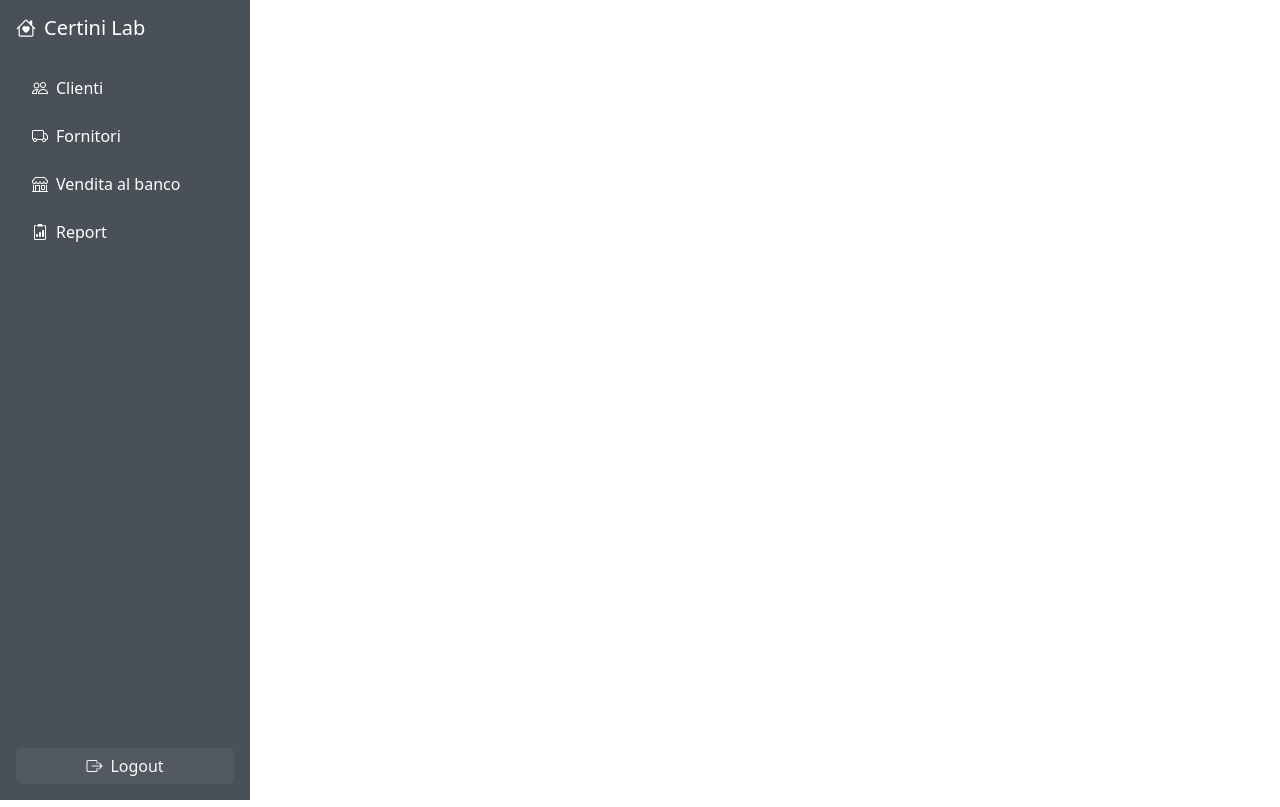
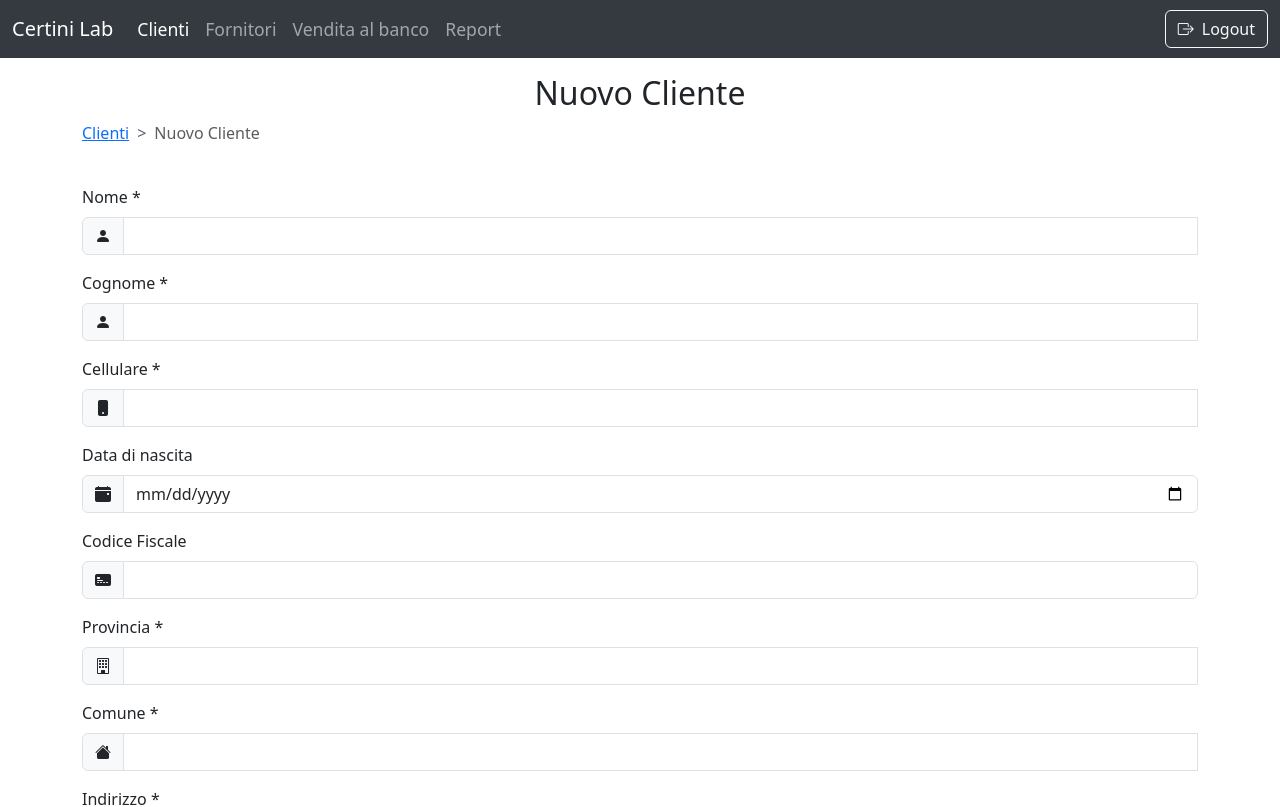
Before and after one commit to HandSonTechLab/certinilab-fe, an Angular app: page /clients/new-client in a window 1280 px wide. Before the commit this address led to /. Shown: the top 807 px of the page. Built offline with nearby package versions, Linux system fonts and the light colour scheme.

Commit message:
page to create client, added logout button and route to create client

```diff
--- a/src/app/app.component.html
+++ b/src/app/app.component.html
@@ -1 +1,4 @@
-<app-sidebar></app-sidebar>
+<div>
+  <app-navbar></app-navbar>
+  <router-outlet></router-outlet>
+</div>
--- a/src/app/app.component.ts
+++ b/src/app/app.component.ts
@@ -1,10 +1,11 @@
 import { Component } from '@angular/core';
-import {SidebarComponent} from './sidebar/sidebar.component';
+import {NavbarComponent} from './navbar/navbar.component';
+import {RouterOutlet} from '@angular/router';
 
 @Component({
   selector: 'app-root',
   standalone: true,
-  imports: [SidebarComponent],
+  imports: [NavbarComponent, RouterOutlet],
   templateUrl: './app.component.html',
   styleUrl: './app.component.css'
 })
--- a/src/app/app.routes.ts
+++ b/src/app/app.routes.ts
@@ -4,11 +4,16 @@ import {SuppliersComponent} from './suppliers/suppliers.component';
 import {ReportComponent} from './report/report.component';
 import {SaleComponent} from './sale/sale.component';
 import {LogoutComponent} from './logout/logout.component';
+import {CreateClientComponent} from './create-client/create-client.component';
 
 export const routes: Routes = [
   {
     path: 'clients', // <your-domain>/path
     component: ClientsComponent,
+  },
+  {
+    path: 'clients/new-client',
+    component: CreateClientComponent
   },
   {
     path: 'suppliers', // <your-domain>/path
--- a/src/app/clients/clients.component.html
+++ b/src/app/clients/clients.component.html
@@ -133,7 +133,7 @@
 </div>
 
 <a
-  routerLink=""
+  routerLink="new-client"
   class="btn btn-primary rounded-circle shadow-lg fab"
   aria-label="Crea nuovo cliente"
   data-bs-toggle="tooltip"
--- /dev/null
+++ b/src/app/create-client/create-client.component.html
@@ -0,0 +1,118 @@
+<div class="container mt-3">
+  <div class="row">
+    <div class="col-12 d-flex justify-content-center">
+      <h2>
+        Nuovo Cliente
+      </h2>
+    </div>
+  </div>
+  <div class="row">
+    <div class="col-12">
+      <nav class="mb-4" style="--bs-breadcrumb-divider: '>';" aria-label="breadcrumb">
+        <ol class="breadcrumb">
+          <li class="breadcrumb-item"><a href="/clients">Clienti</a></li>
+          <li class="breadcrumb-item active" aria-current="page">Nuovo Cliente</li>
+        </ol>
+      </nav>
+    </div>
+  </div>
+</div>
+
+<div class="container mt-3 justify-content-center">
+  <div class="row">
+    <div class="col-12">
+      <form [formGroup]="clienteForm" (ngSubmit)="onSubmit()" class="needs-validation" novalidate>
+        <div class="row">
+          <div class="col-12">
+            <label class="form-label">Nome *</label>
+            <div class="input-group">
+              <span class="input-group-text"><i class="bi bi-person-fill"></i></span>
+              <input type="text" class="form-control" formControlName="nome" [ngClass]="{'is-invalid': isInvalid('nome')}">
+              <div class="invalid-feedback">Inserisci il nome.</div>
+            </div>
+          </div>
+        </div>
+        <div class="row mt-3">
+          <div class="col-12">
+            <label class="form-label">Cognome *</label>
+            <div class="input-group">
+              <span class="input-group-text"><i class="bi bi-person-fill"></i></span>
+              <input type="text" class="form-control" formControlName="cognome" [ngClass]="{'is-invalid': isInvalid('cognome')}">
+              <div class="invalid-feedback">Inserisci il cognome.</div>
+            </div>
+          </div>
+        </div>
+
+        <div class="row mt-3">
+          <div class="col-12">
+            <label class="form-label">Cellulare *</label>
+            <div class="input-group">
+              <span class="input-group-text"><i class="bi bi-phone-fill"></i></span>
+              <input type="tel" class="form-control" formControlName="cellulare" [ngClass]="{'is-invalid': isInvalid('cellulare')}">
+              <div class="invalid-feedback">Inserisci il numero di cellulare.</div>
+            </div>
+          </div>
+        </div>
+
+        <div class="row mt-3">
+          <div class="col-12">
+            <label class="form-label">Data di nascita</label>
+            <div class="input-group">
+              <span class="input-group-text"><i class="bi bi-calendar-event-fill"></i></span>
+              <input type="date" class="form-control" formControlName="dataNascita">
+            </div>
+          </div>
+        </div>
+
+        <div class="row mt-3">
+          <div class="col-12">
+            <label class="form-label">Codice Fiscale</label>
+            <div class="input-group">
+              <span class="input-group-text"><i class="bi bi-credit-card-2-front-fill"></i></span>
+              <input type="text" class="form-control" formControlName="codiceFiscale">
+            </div>
+          </div>
+        </div>
+
+        <div class="row mt-3">
+          <div class="col-12">
+            <label class="form-label">Provincia *</label>
+            <div class="input-group">
+              <span class="input-group-text"><i class="bi bi-building"></i></span>
+              <input type="text" class="form-control" formControlName="provincia" [ngClass]="{'is-invalid': isInvalid('provincia')}">
+              <div class="invalid-feedback">Inserisci la provincia.</div>
+            </div>
+          </div>
+        </div>
+
+        <div class="row mt-3">
+          <div class="col-12">
+            <label class="form-label">Comune *</label>
+            <div class="input-group">
+              <span class="input-group-text"><i class="bi bi-house-fill"></i></span>
+              <input type="text" class="form-control" formControlName="comune" [ngClass]="{'is-invalid': isInvalid('comune')}">
+              <div class="invalid-feedback">Inserisci il comune.</div>
+            </div>
+          </div>
+        </div>
+
+        <div class="row mt-3">
+          <div class="col-12">
+            <label class="form-label">Indirizzo *</label>
+            <div class="input-group">
+              <span class="input-group-text"><i class="bi bi-geo-alt-fill"></i></span>
+              <input type="text" class="form-control" formControlName="indirizzo" [ngClass]="{'is-invalid': isInvalid('indirizzo')}">
+              <div class="invalid-feedback">Inserisci l'indirizzo.</div>
+            </div>
+          </div>
+        </div>
+
+        <div class="d-grid mt-5">
+          <button type="submit" class="btn btn-primary btn-lg">
+            <i class="bi bi-save me-2"></i>Salva Cliente
+          </button>
+        </div>
+      </form>
+    </div>
+  </div>
+</div>
--- /dev/null
+++ b/src/app/create-client/create-client.component.ts
@@ -0,0 +1,44 @@
+import { Component } from '@angular/core';
+import {FormBuilder, FormGroup, ReactiveFormsModule, Validators} from '@angular/forms';
+import {NgClass} from '@angular/common';
+
+@Component({
+  selector: 'app-create-client',
+  templateUrl: './create-client.component.html',
+  imports: [
+    ReactiveFormsModule,
+    NgClass
+  ],
+  styleUrl: './create-client.component.css'
+})
+export class CreateClientComponent {
+  clienteForm: FormGroup;
+
+  constructor(private fb: FormBuilder) {
+    this.clienteForm = this.fb.group({
+      nome: ['', Validators.required],
+      cognome: ['', Validators.required],
+      cellulare: ['', Validators.required],
+      dataNascita: [''],
+      codiceFiscale: [''],
+      indirizzo: ['', Validators.required],
+      provincia: ['', Validators.required],
+      comune: ['', Validators.required],
+    });
+  }
+
+  onSubmit() {
+    if (this.clienteForm.valid) {
+      console.log('Dati cliente:', this.clienteForm.value);
+      // Qui puoi chiamare un servizio per salvare il cliente
+    } else {
+      this.clienteForm.markAllAsTouched();
+    }
+  }
+
+  isInvalid(controlName: string): boolean {
+    const control = this.clienteForm.get(controlName);
+    return !!(control && control.invalid && control.touched);
+  }
+
+}
--- a/src/app/navbar/navbar.component.html
+++ b/src/app/navbar/navbar.component.html
@@ -25,6 +25,12 @@
           <a class="nav-link " [class.active]="item === selectedItem()">{{ item.name }}</a>
         </li>
       </ul>
+      <form class="d-flex" role="search">
+        <button class="btn btn-outline-light w-100 d-flex align-items-center justify-content-center gap-2">
+          <i class="bi bi-box-arrow-right"></i>
+          <span>Logout</span>
+        </button>
+      </form>
     </div>
   </div>
 </nav>
```
Also changed, not shown: src/app/create-client/create-client.component.css (added), 1 other file (tests, documents, lock files or other folders).
